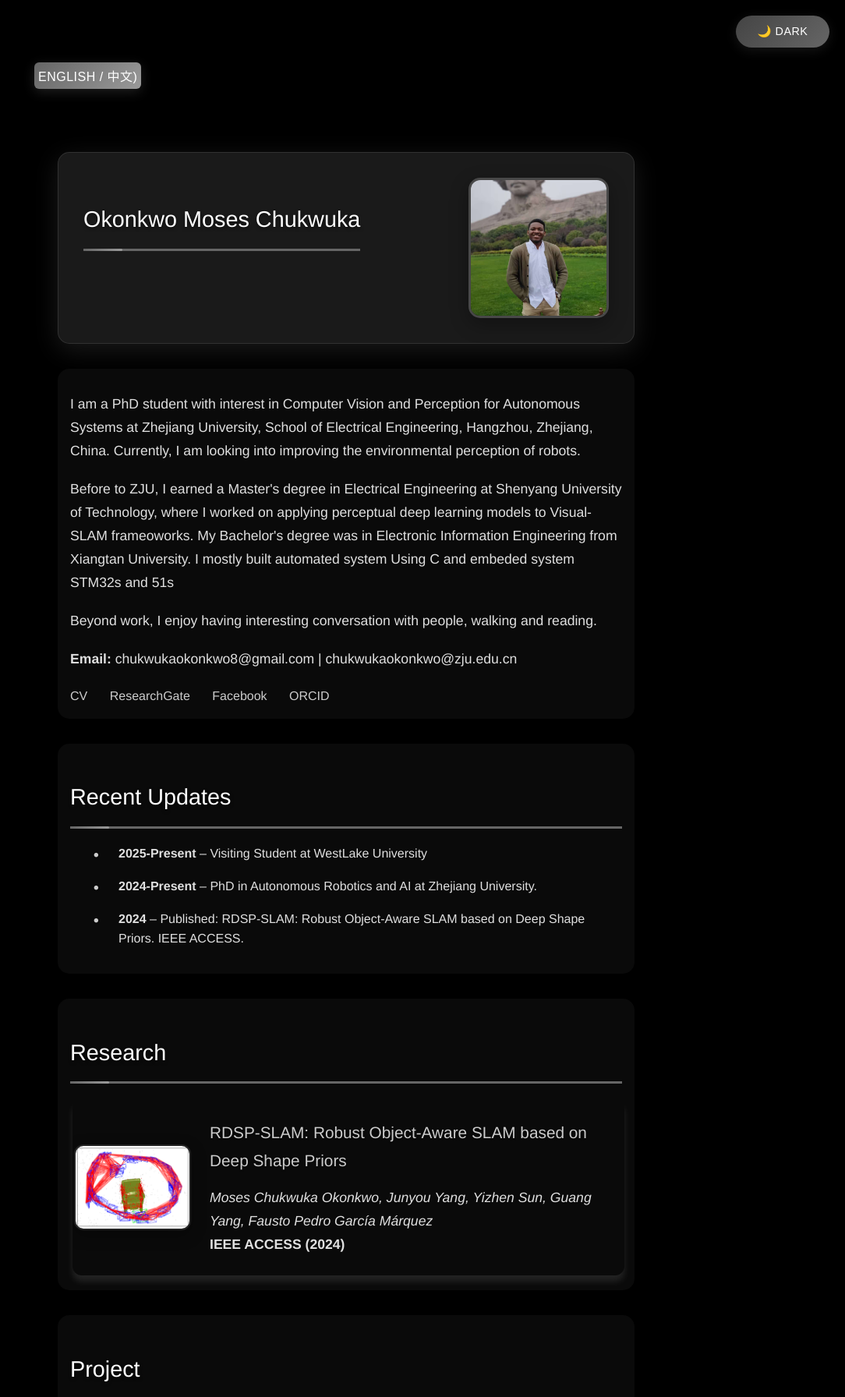
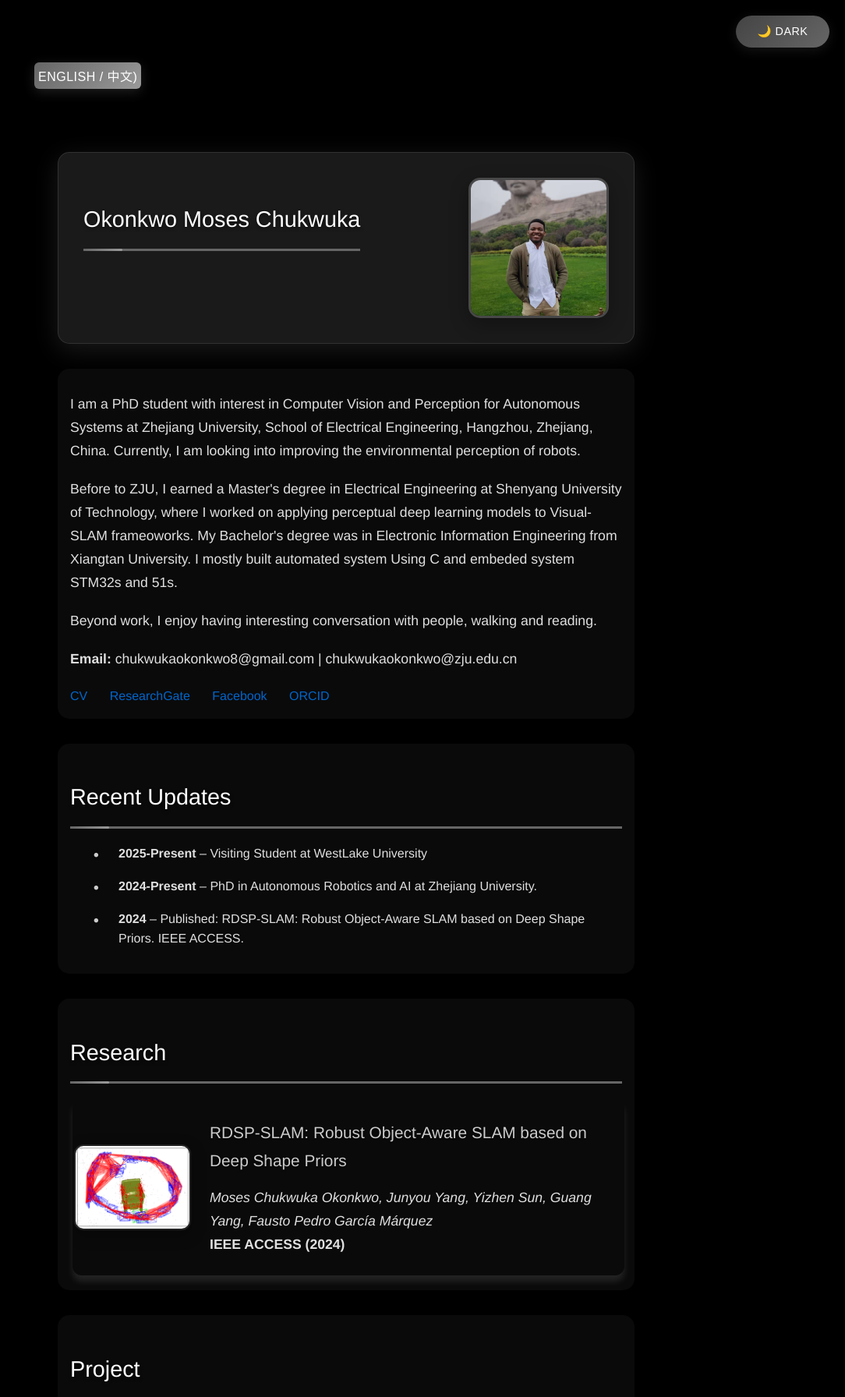
Before and after one commit to MosesChuka/MosesChuka.github.io, a Jekyll site: the page built from index.md, in a window 1280 px wide, cut to the strip 0-1792 px from the top of the page. Shown: the whole strip at 78% size, without its empty margins (196-1280 px from the left). Built offline with Jekyll 4.4.1, drawn with Linux system fonts in a browser that asks for light colours; our own code applies the rules of GitHub Pages for plain Markdown files.

Commit message:
Fix typo in about section and update link colors in CSS for better visibility

```diff
--- a/index.md
+++ b/index.md
@@ -19,7 +19,7 @@ description: Moses Chukwuka's website
 
 <section class="about">
 <p>I am a PhD student with interest in Computer Vision and Perception for Autonomous Systems at Zhejiang University, School of Electrical Engineering, Hangzhou, Zhejiang, China. Currently, I am looking into improving the environmental perception of robots.</p>
-<p>Before to ZJU, I earned a Master's degree in Electrical Engineering at Shenyang University of Technology, where I worked on applying perceptual deep learning models to Visual-SLAM frameoworks. My Bachelor's degree was in Electronic Information Engineering from Xiangtan University. I mostly built automated system Using C and embeded system STM32s and 51s</p>
+<p>Before to ZJU, I earned a Master's degree in Electrical Engineering at Shenyang University of Technology, where I worked on applying perceptual deep learning models to Visual-SLAM frameoworks. My Bachelor's degree was in Electronic Information Engineering from Xiangtan University. I mostly built automated system Using C and embeded system STM32s and 51s.</p>
 <p>Beyond work, I enjoy having interesting conversation with people, walking and reading.</p>
 
 <p><strong>Email:</strong> chukwukaokonkwo8@gmail.com | chukwukaokonkwo@zju.edu.cn</p>
--- a/static/css/styles.css
+++ b/static/css/styles.css
@@ -142,7 +142,7 @@ body.light-mode p {
 }
 
 .links a {
-  color: #cccccc;
+  color: #0066cc;
   text-decoration: none;
   margin-right: 1.5rem;
   font-weight: 400;
@@ -150,7 +150,7 @@ body.light-mode p {
 }
 
 .links a:hover {
-  color: #ffffff;
+  color: #0052a3;
   transform: translateY(-2px);
   text-decoration: none;
 }
```
